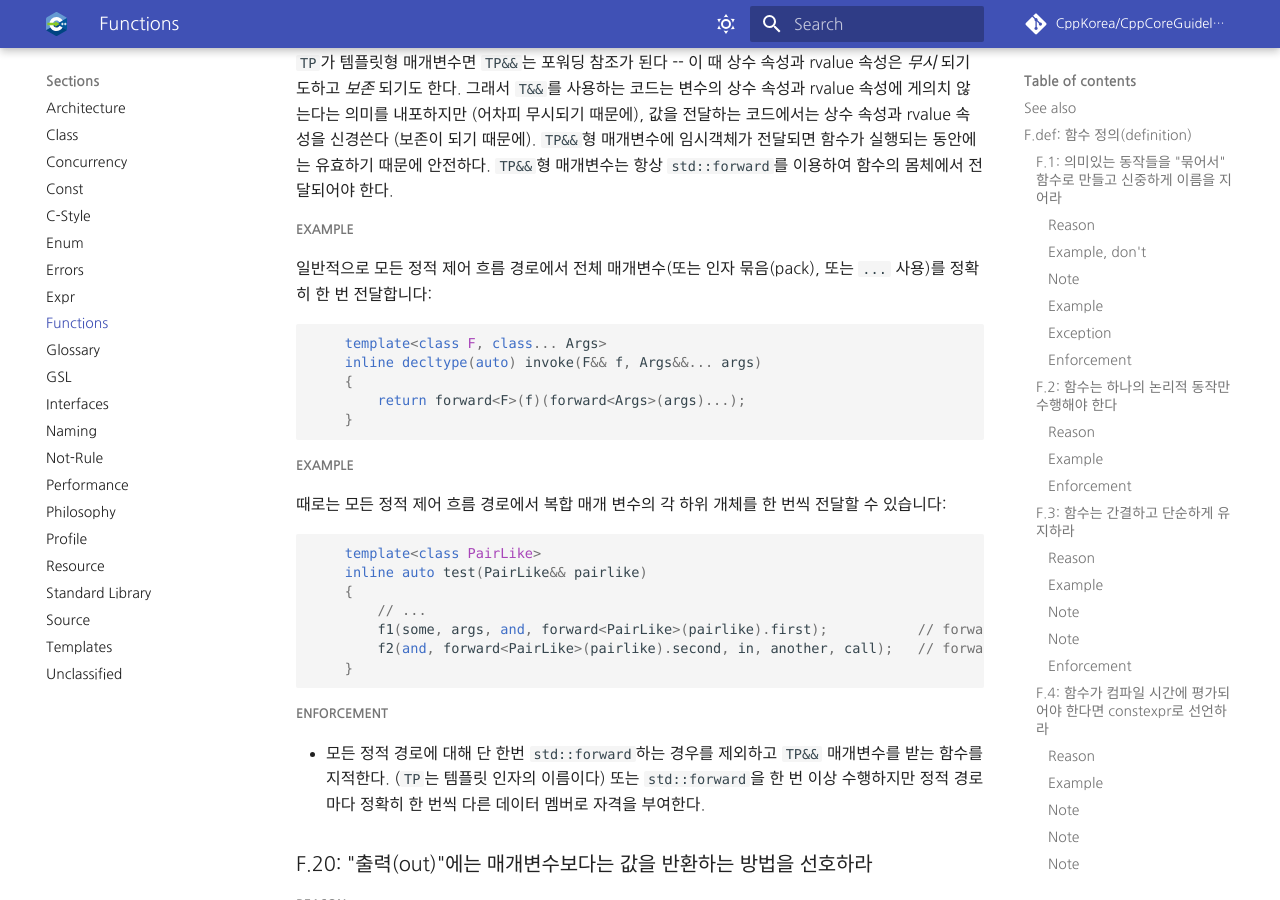
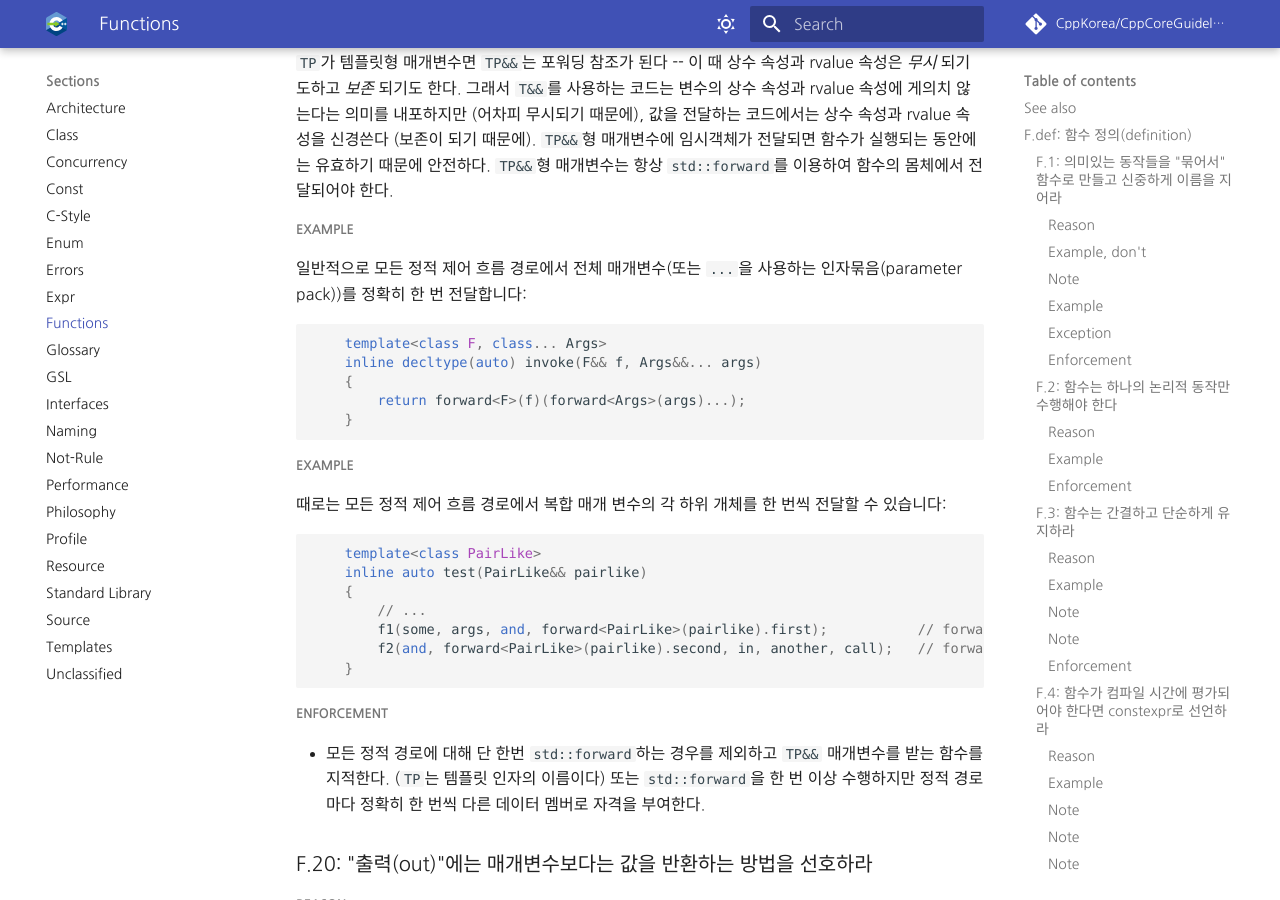
Before and after one commit to CppKorea/CppCoreGuidelines, an MkDocs documentation site: the page built from sections/Functions.md, in a window 1280 px wide and 900 px high, scrolled down 16455 px. Built offline with MkDocs 1.6.1 and Material for MkDocs 9.7.7, drawn with Linux system fonts in a browser that asks for light colours; some web fonts are replaced; comment, search, counter and statistics services are not loaded.

Commit message:
Update sections/Functions.md
Co-authored-by: Park DongHa <luncliff@gmail.com>

````diff
--- a/sections/Functions.md
+++ b/sections/Functions.md
@@ -705,7 +705,7 @@ optional 값에 대해 알고 있다면, 포인터를 사용하거나, `std::opt
 
 ##### Example
 
-일반적으로 모든 정적 제어 흐름 경로에서 전체 매개변수(또는 인자 묶음(pack), 또는 `...` 사용)를 정확히 한 번 전달합니다:
+일반적으로 모든 정적 제어 흐름 경로에서 전체 매개변수(또는 `...`을 사용하는 인자묶음(parameter pack))를 정확히 한 번 전달합니다:
 
 ```c++
     template<class F, class... Args>
````
